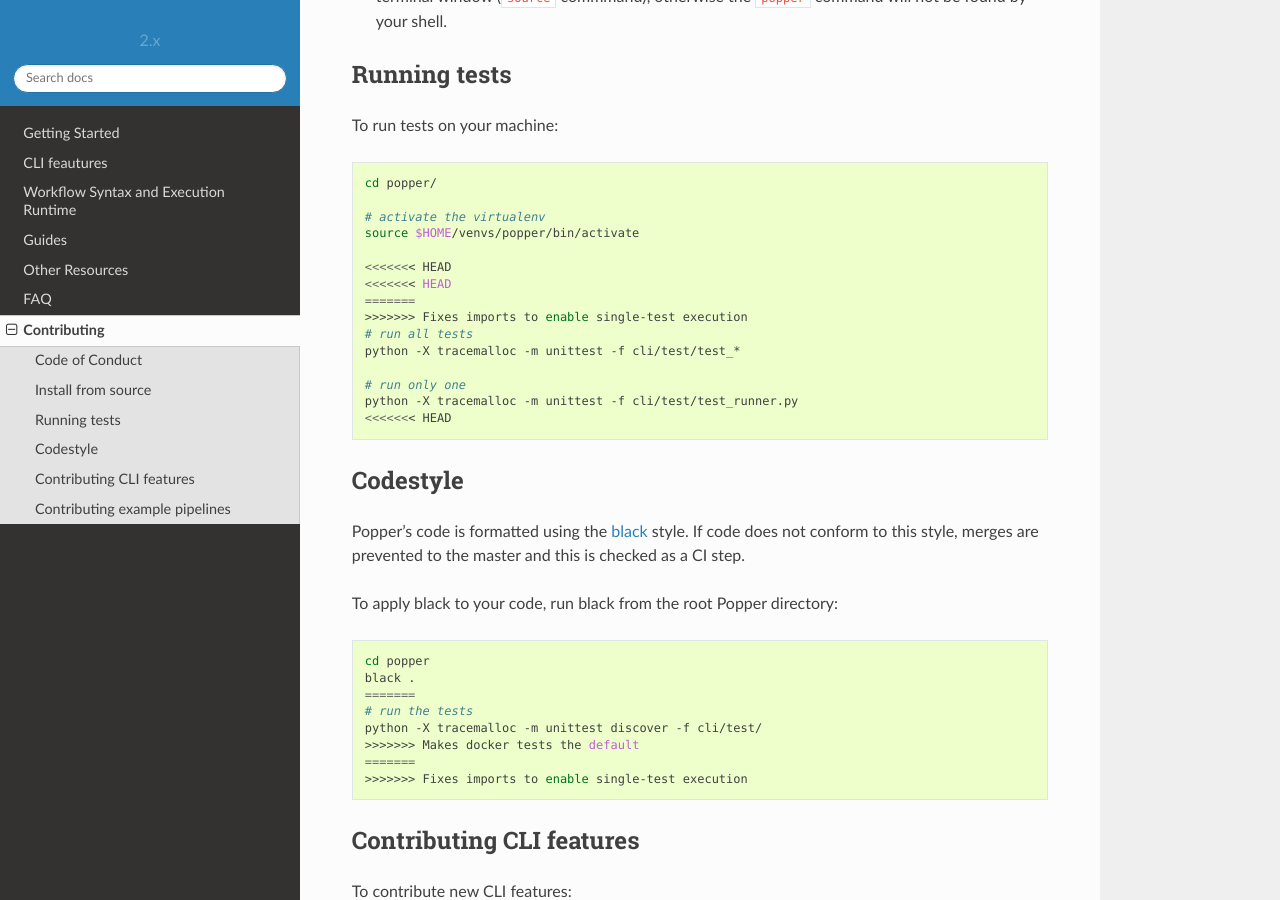
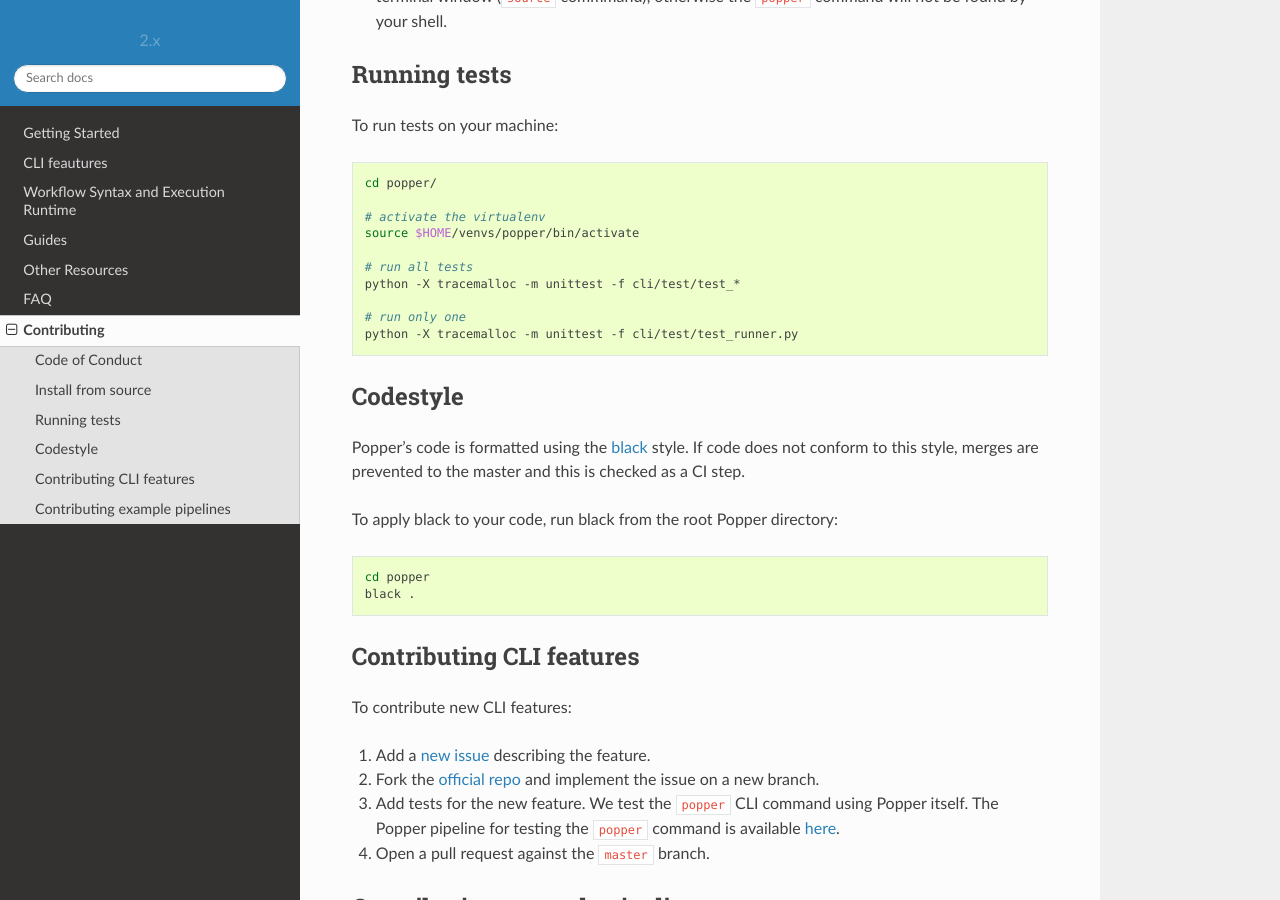
Before and after one commit to getpopper/popper, a Sphinx documentation site: the page built from docs/sections/contributing.md, in a window 1280 px wide and 900 px high, scrolled down 934 px. Built offline with Sphinx 7.4.7 and the Read the Docs theme 2.0.0, drawn with Linux system fonts in a browser that asks for light colours.

Commit message:
wip: fix rebase 1

````diff
--- a/docs/sections/contributing.md
+++ b/docs/sections/contributing.md
@@ -57,16 +57,11 @@
 # activate the virtualenv
 source $HOME/venvs/popper/bin/activate
 
-<<<<<<< HEAD
-<<<<<<< HEAD
-=======
->>>>>>> Fixes imports to enable single-test execution
 # run all tests
 python -X tracemalloc -m unittest -f cli/test/test_*
 
 # run only one
 python -X tracemalloc -m unittest -f cli/test/test_runner.py
-<<<<<<< HEAD
 ```
 
 ## Codestyle
@@ -78,12 +73,6 @@
 ```bash
 cd popper
 black .
-=======
-# run the tests
-python -X tracemalloc -m unittest discover -f cli/test/
->>>>>>> Makes docker tests the default
-=======
->>>>>>> Fixes imports to enable single-test execution
 ```
 
 ## Contributing CLI features
````
